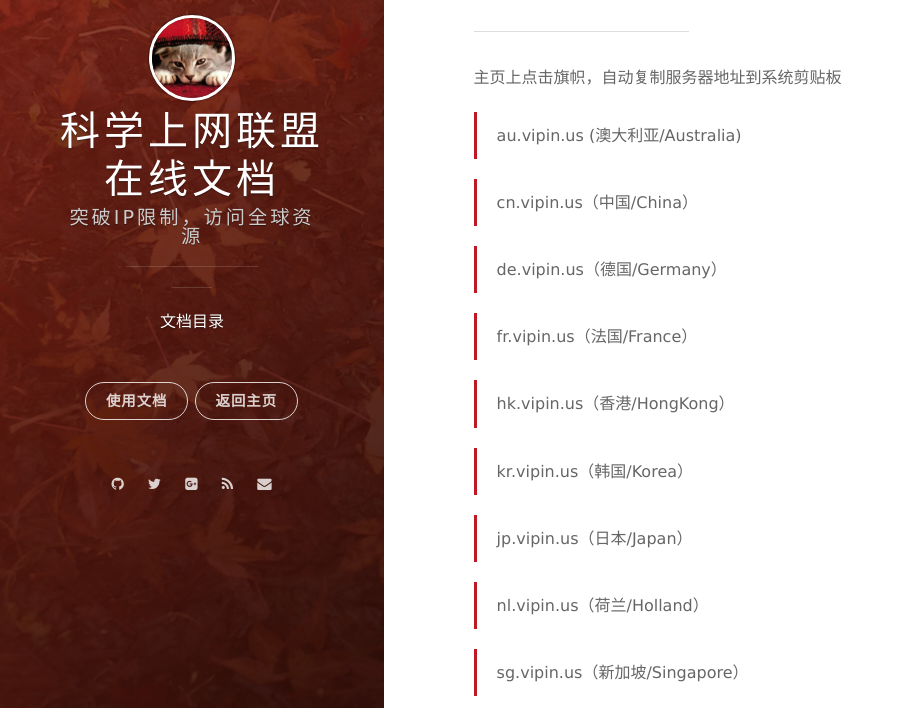
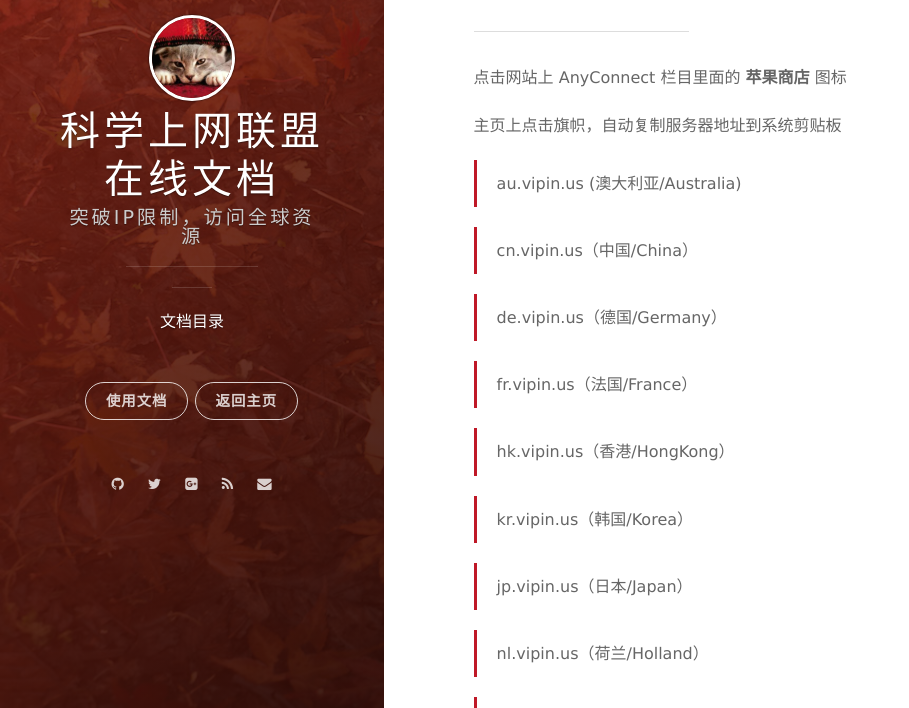
Before and after one commit to michaeldai7/ddxs.github.io, a Jekyll site: the page built from _posts/2018-03-19-ios.md, in a window 1280 px wide and 900 px high, scrolled down 845 px, cut to the strip 192-900 px from the top of the window. Shown: the whole strip, without its empty margins (0-909 px from the left). Built offline with Jekyll 4.4.1, drawn with Linux system fonts in a browser that asks for light colours; nearby versions of some CDN libraries.

Commit message:
update ios docs

```diff
--- a/_posts/2018-03-19-ios.md
+++ b/_posts/2018-03-19-ios.md
@@ -11,6 +11,8 @@ categories:  IOS Anyconnect
 <iframe width="600" height="800" src="/files/Ios.mp4" frameborder="0" allow="autoplay; encrypted-media" allowfullscreen></iframe>
 
 ****
+
+点击网站上 AnyConnect 栏目里面的 **苹果商店** 图标
 
 主页上点击旗帜，自动复制服务器地址到系统剪贴板
 
```
